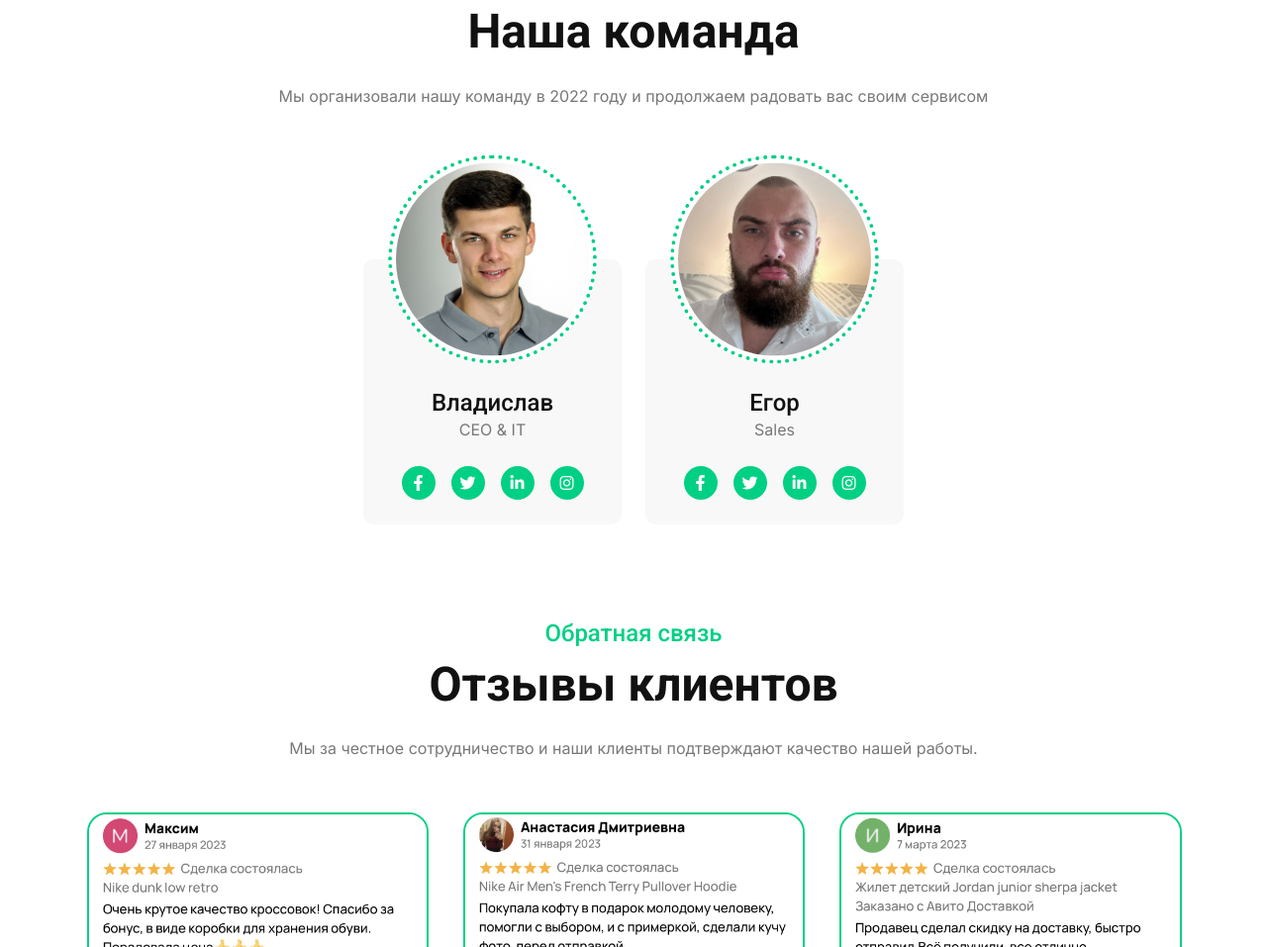
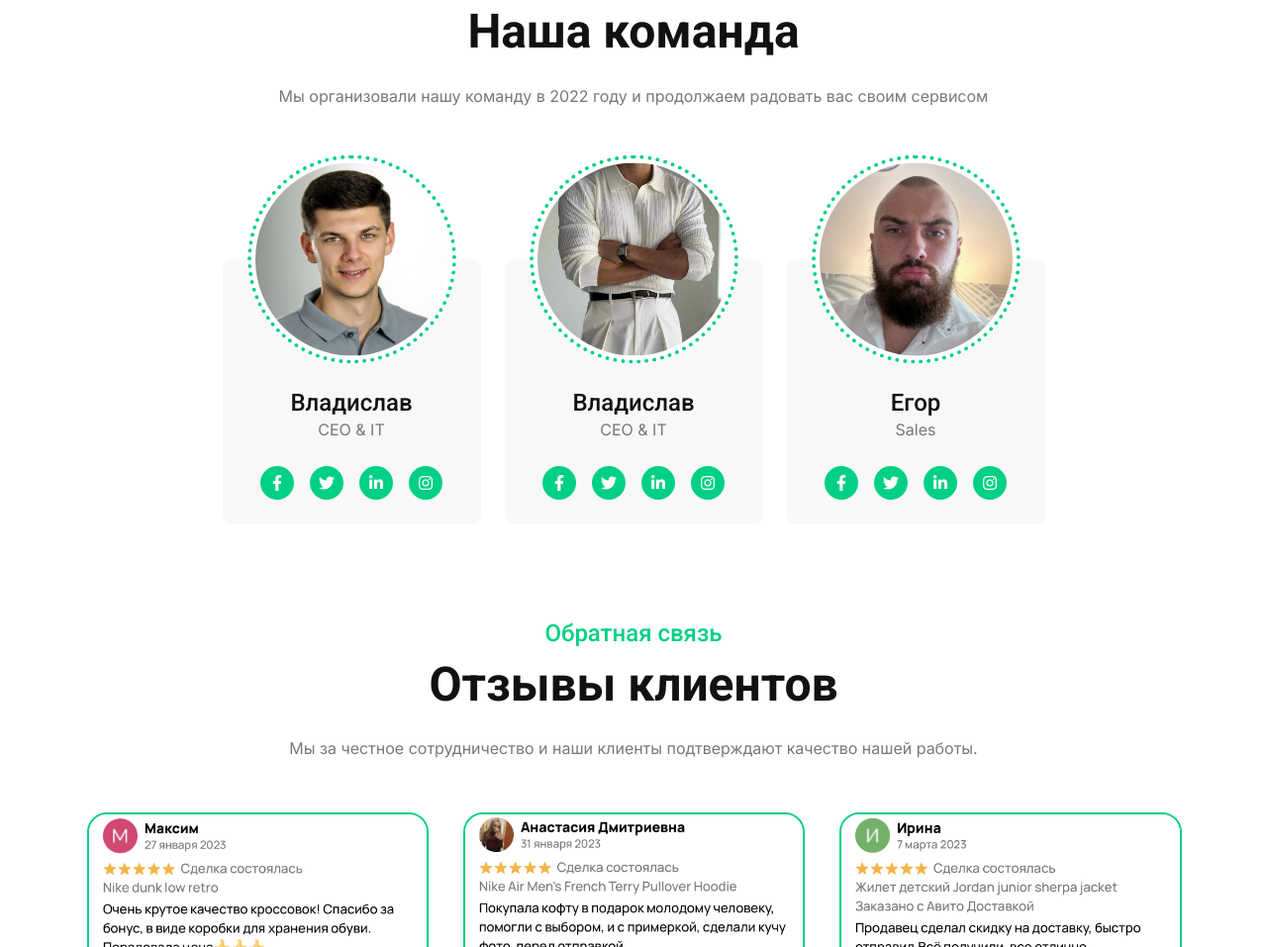
Before and after one commit to 100kgstange/gerboxshop, a plain HTML site: page index.html in a window 1280 px wide. Shown: the part 5177-6134 px from the top of the page at 99% size. Drawn offline with nearby package versions, Linux system fonts and the light colour scheme.

Commit message:
My first commit

```diff
--- a/index.html
+++ b/index.html
@@ -710,6 +710,23 @@
                             </div>
                         </div>
                     </div>
+                    <div class="col-md-6 col-lg-6 col-xl-3 wow fadeInUp" data-wow-delay="0.6s">
+                        <div class="team-item text-center">
+                            <div class="team-img">
+                                <img src="img/Reviews/1.jpg" class="img-fluid" alt="">
+                            </div>
+                            <div class="team-title">
+                                <h4 class="mb-0">Владислав</h4>
+                                <p class="mb-0">CEO & IT</p>
+                            </div>
+                            <div class="team-icon">
+                                <a class="btn btn-primary btn-sm-square rounded-circle me-3" href=""><i class="fab fa-facebook-f"></i></a>
+                                <a class="btn btn-primary btn-sm-square rounded-circle me-3" href=""><i class="fab fa-twitter"></i></a>
+                                <a class="btn btn-primary btn-sm-square rounded-circle me-3" href=""><i class="fab fa-linkedin-in"></i></a>
+                                <a class="btn btn-primary btn-sm-square rounded-circle me-0" href=""><i class="fab fa-instagram"></i></a>
+                            </div>
+                        </div>
+                    </div>
                     <div class="col-md-6 col-lg-6 col-xl-3 wow fadeInUp" data-wow-delay="0.8s">
                         <div class="team-item text-center">
                             <div class="team-img">
```
